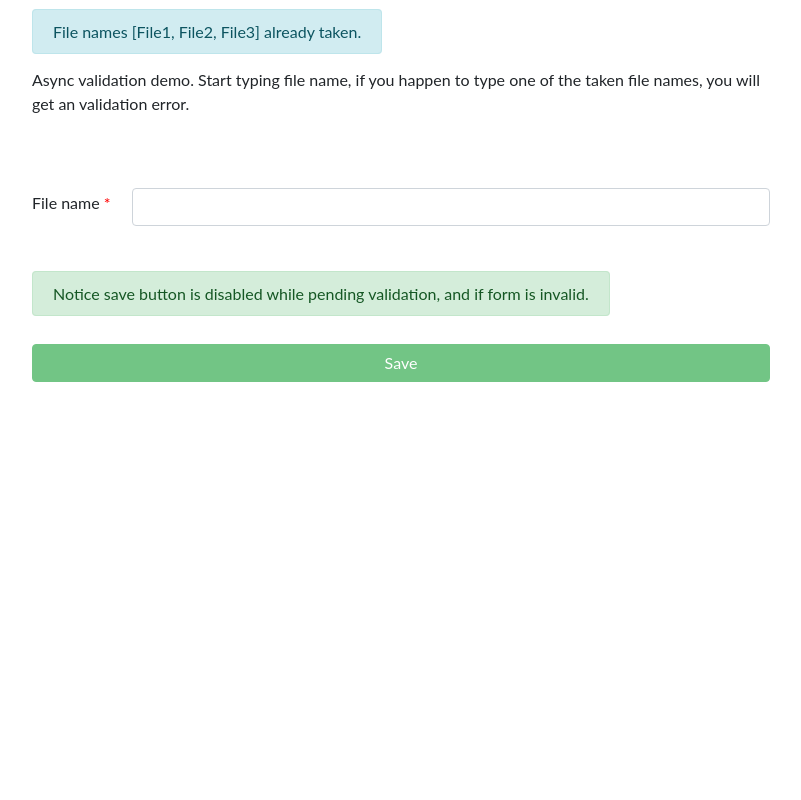
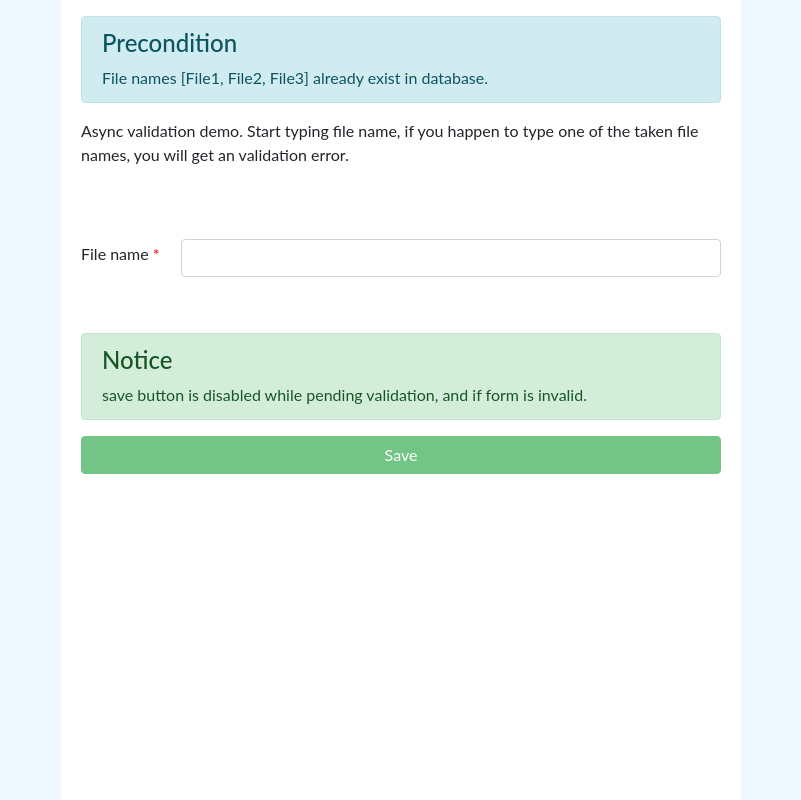
Before and after one commit to skimlik/angular-iasync-validation, an Angular app: page / in a window 1280 px wide. Shown: the whole page, without its empty margins (239-1040 px from the left). Built offline with nearby package versions, Linux system fonts and the light colour scheme.

Commit message:
fix: styles

```diff
--- a/src/app/app.component.css
+++ b/src/app/app.component.css
@@ -1,26 +1,26 @@
-html,
-body {
-  font-family: Lato;
-  box-sizing: border-box;
+.container {
   height: 100%;
   width: 100%;
-  background-color: gray;
+  padding-top: 1em;
+  max-width: 768px;
+  margin: 0 auto 20px auto;
+  font-family: Lato, sans-serif;
+  background-color: white;
 }
 
-.container {
-  margin: 20px auto 20px auto;
-  font-family: Lato;
-}
-
-@media (min-width: 720px) {
+@media (min-width: 1024px) {
   .container {
-    width: 640px;
+    max-width: 680px;
+    padding-right: 20px;
+    padding-left: 20px;
   }
 }
 
 @media (min-width: 1024px) {
   .container {
-    width: 768px;
+    max-width: 680px;
+    padding-right: 20px;
+    padding-left: 20px;
   }
 }
 
@@ -32,12 +32,17 @@ body {
 }
 
 .input-controls {
-  display: flex;
   flex-basis: 150px;
-  flex-direction: row;
-  flex-wrap: nowrap;
   align-items: center;
   justify-content: space-between;
+}
+
+@media (min-width: 640px) {
+  .input-controls {
+    display: flex;
+    flex-direction: row;
+    flex-wrap: nowrap;
+  }
 }
 
 .required-indicator {
@@ -93,3 +98,14 @@ body {
 .info {
   width: 100%;
 }
+
+.info .alert {
+  margin-top: 0;
+  overflow-x: hidden;
+  text-overflow: ellipsis;
+}
+
+.notice-message {
+  overflow-x: hidden;
+  text-overflow: ellipsis;
+}
--- a/src/app/app.component.html
+++ b/src/app/app.component.html
@@ -1,10 +1,11 @@
 <div class="container">
   <div class="info">
-    <span class="alert alert-info">
-      File names [{{takenNames}}] already taken.
-    </span>
+    <div class="alert alert-info" role="alert">
+      <h4 class="alert-heading">Precondition</h4>
+      File names [{{takenNames}}] already exist in database.
+    </div>
   </div>
-  <p class="mt-4">
+  <p>
     Async validation demo. Start typing file name, if you happen to type one of the taken file names, you will get
     an
     validation error.
@@ -45,9 +46,10 @@
     </div>
     <div class="footer">
       <div>
-        <span class="notice-message alert alert-success">
-            Notice save button is disabled while pending validation, and if form is invalid.
-          </span>
+        <div class="notice-message alert alert-success" role="alert">
+          <h4 class="alert-heading">Notice</h4>
+          save button is disabled while pending validation, and if form is invalid.
+        </div>
       </div>
       <button class="btn btn-success"
           [disabled]="fileName.pending || fileName.errors?.forbiddenName || fileName.errors?.required">Save</button>
--- a/src/styles.css
+++ b/src/styles.css
@@ -5,3 +5,17 @@
 @import "~bootstrap/dist/css/bootstrap-grid.min.css";
 @import "~bootstrap/dist/css/bootstrap-utilities.min.css";
 @import "~font-awesome/css/font-awesome.min.css"; */
+
+html,
+body {
+    font-family: Lato, sans-serif;
+    box-sizing: border-box;
+    height: 100%;
+    width: 100%;
+    margin: 0;
+    padding: 0;
+}
+
+body {
+    background-color: aliceblue !important;
+}
```
